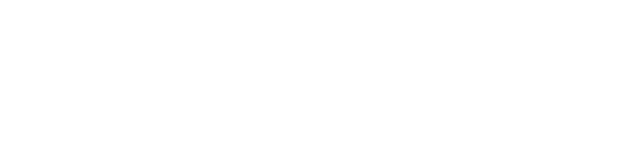
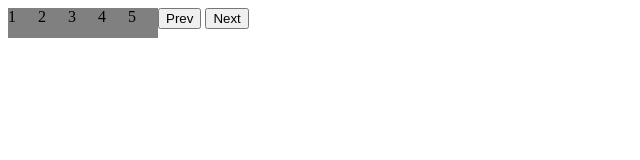
Before and after one commit to acciojob/progress-bar-Karansayambar, a website: page main.html in a window 1280 px wide. Shown: the whole page, without its empty margins (0-640 px from the left). Drawn offline with Linux system fonts and the light colour scheme.

Commit message:
created a submission

```diff
--- a/main.html
+++ b/main.html
@@ -8,6 +8,18 @@
 
 <body>
 	<!-- the entire body must be written by student -->
+	<div class="container">
+		<div class="circle" id="circle-1">1</div>
+		<div class="circle" id="circle-2">2</div>
+		<div class="circle" id="circle-3">3</div>
+		<div class="circle" id="circle-4">4</div>
+		<div class="circle" id="circle-5">5</div>
+
+		<div class="buttons">
+			<button>Prev</button>
+			<button>Next</button>
+		</div>
+	</div>
     <script type="text/javascript" src="./script.js">
 </script>
 
--- a/styles.css
+++ b/styles.css
@@ -1 +1,9 @@
 /*  your css code here. If applicable */
+.container{
+	display:flex;
+}
+.circle{
+	height:30px;
+	width:30px;
+	background:gray;
+}
```
